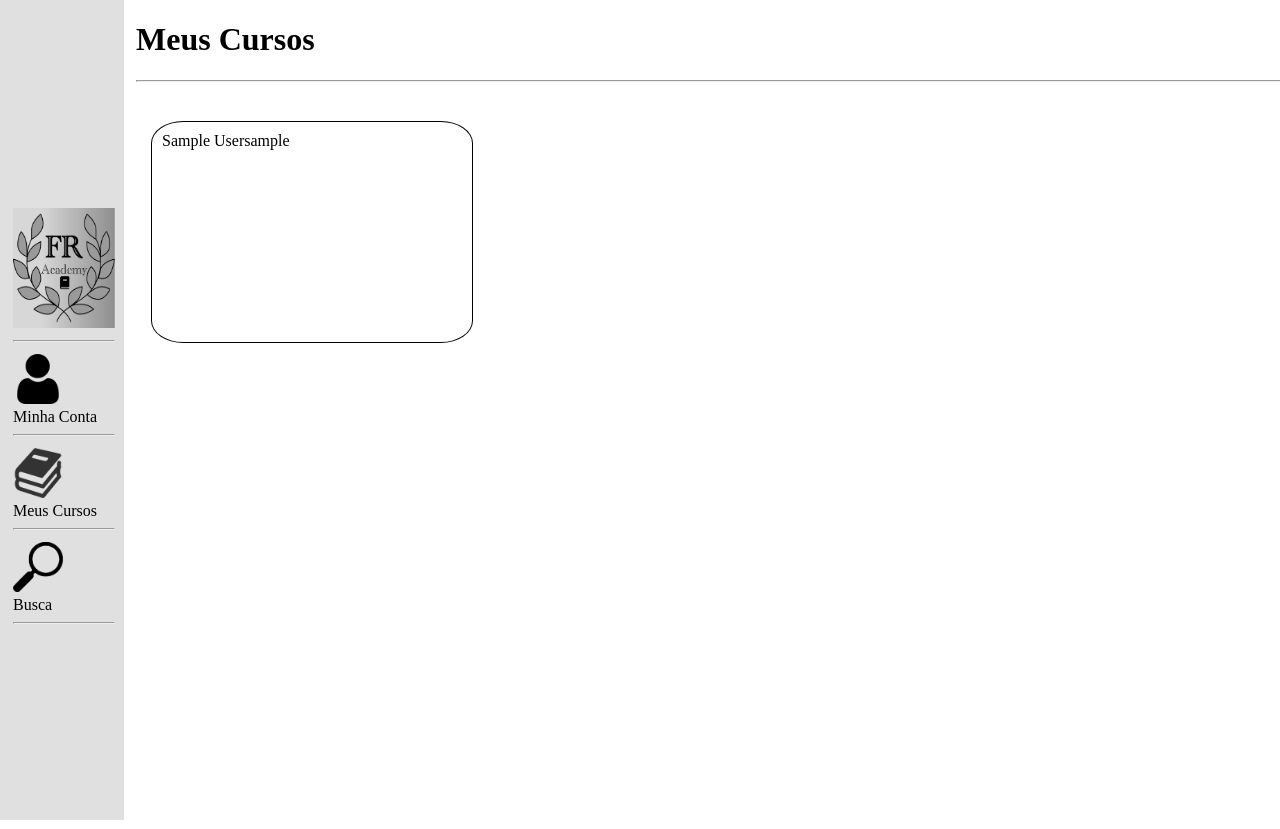
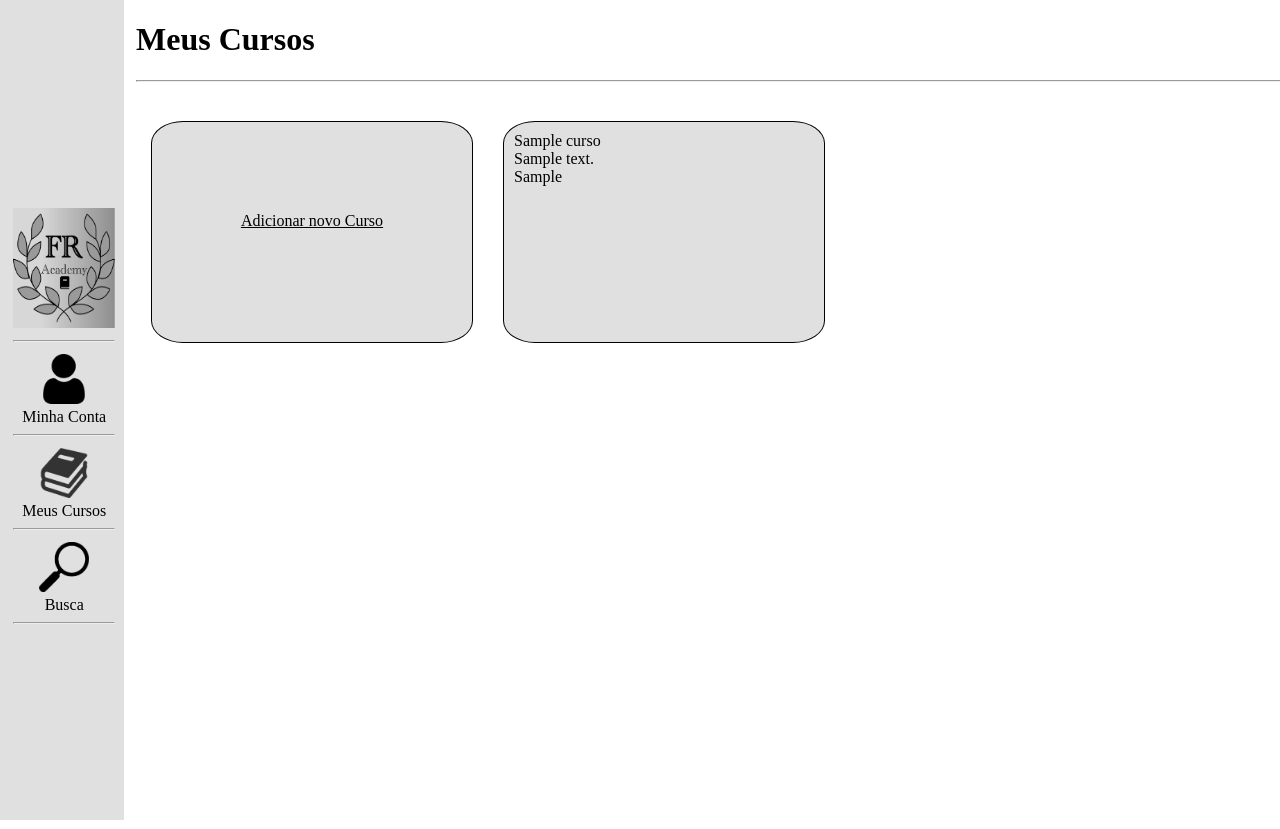
Before and after one commit to magocesar/Projeto-PjBl, a PHP site: page /homepage.php in a window 1280 px wide; the page is wider, and only the part inside the window is pictured. Run offline with PHP 8.4, Linux system fonts and the light colour scheme; the visitor is signed in with stand-in values (Sample User, id 1); tables that the repository leaves empty or names only in its code hold one stand-in row (values such as "Sample post").

Commit message:
homepage_professor

```diff
--- a/frescura_cesinha/css/areaDoProfessor.css
+++ b/frescura_cesinha/css/areaDoProfessor.css
@@ -73,7 +73,7 @@ body{
   margin: 15px;
   border-radius: 10%;
   padding: 10px;
-  background-color: white;
+  background-color: #e0e0e0;
 
 }
 
@@ -94,3 +94,16 @@ body{
   padding: 10px;
   margin: 10px;
 }
+
+table{
+  text-align: center;
+}
+
+.titleCurso{
+  text-align: center;
+  padding-top: 80px;
+}
+
+a{
+  color: black;
+}
--- a/frescura_cesinha/homepage.php
+++ b/frescura_cesinha/homepage.php
@@ -5,6 +5,8 @@
     if(!isset($_SESSION['nome'])){
         header("Location: login.php");
     }
+
+    include('conn.php');
 ?>
 
 
@@ -58,9 +60,37 @@
             <hr>
         </div>
         <div class="main">
-            <div class="curso" id="curso">
-                <?=$_SESSION['nome'] . $_SESSION['login']?>
-            </div>
+
+            <!--Parte do Código PHP se o usuário logado for um professor -->
+
+            <?php if($_SESSION['id'] == 'professor'){ ?>
+                <div class="curso" id="curso">
+                    <div class="titleCurso"><a href="areaDoProfessor.php">Adicionar novo Curso</a></div>
+                </div>
+                <?php
+                    $id_user = $_SESSION['id_user'];
+                    $sql = "SELECT nome_curso, descricao_curso, materia_curso FROM cursos WHERE id_professor_curso = '$id_user';";
+                    $result = $conn->query($sql);
+                    if($result->num_rows > 0){
+                        while($row = $result->fetch_assoc()){ ?>
+                           <a href="">
+                               <div class="curso">
+                                    <div><?php  echo $row['nome_curso']?></div>
+                                    <div><?php echo $row['descricao_curso']?></div>
+                                    <div><?php echo $row['materia_curso']?></div>
+                               </div>
+                           </a>
+                    <?php
+                    }}else{ ?>
+
+                        <div class="curso">
+                            <div>Nenhum Curso Cadastrado!</div>
+                        </div>
+                    <?php }
+                ?>
+            <?php } ?>
+
+
         </div>
         </div>
     </div>
```
Also changed, not shown: frescura_cesinha/login_php.php (+11 -5 lines), frescura_cesinha/imagens/logo_professor.png (added).
